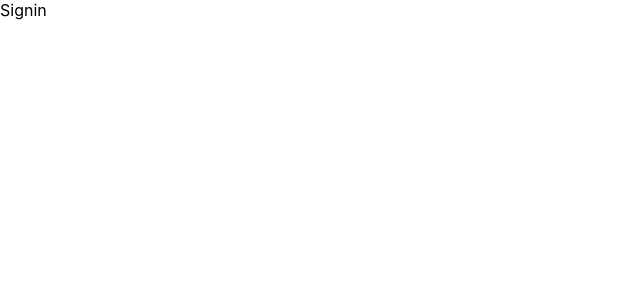
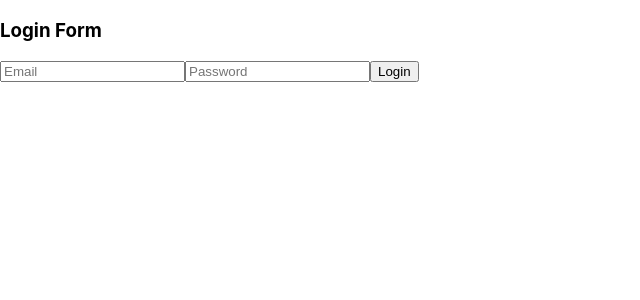
Before and after one commit to jamalshamsi1988/authentication-librery-next-auth, a Next.js app: page /signin in a window 1280 px wide. Shown: the top 300 px of the page, without its empty margins (0-640 px from the left). Built offline with nearby package versions, Linux system fonts and the light colour scheme.

Commit message:
login with credentials

```diff
--- a/pages/index.js
+++ b/pages/index.js
@@ -10,6 +10,9 @@ export default function Home() {
   return (
     <div className={styles.container}>
       <h1>Next-Auth Cridentials</h1>
+      <Link href="/dashbord">
+      <button >Dashbord</button>
+      </Link>
       <button><Link href="/signup">Sign Up || Register</Link></button>
       <Link href="/signin">
       <button >Login</button>
--- a/pages/signin.js
+++ b/pages/signin.js
@@ -1,9 +1,25 @@
-import React from 'react'
+import { useRouter } from 'next/router';
+import React, { useState } from 'react'
+import { signIn } from 'next-auth/react';
 
 const SignIn = () => {
+const [email , setEmail] = useState("");
+const [password , setPassword] = useState("");
+const router = useRouter();
+
+const loginHandler = async ()=>{
+ const res =await signIn("credentials" , {
+    email , password ,
+    redirect : false,
+  });
+  if(!res.error) router.replace("/dashbord");
+}
   return (
     <div>
-        Signin
+        <h3>Login Form</h3>
+        <input type='text' placeholder='Email' value={email} onChange={(e)=> setEmail(e.target.value)} />
+        <input type='password' placeholder='Password' value={password} onChange={(e)=> setPassword(e.target.value)} />
+        <button onClick={loginHandler}>Login</button>
     </div>
   )
 }
```
Also changed, not shown: pages/dashbord.js (added, +11 -0 lines).
